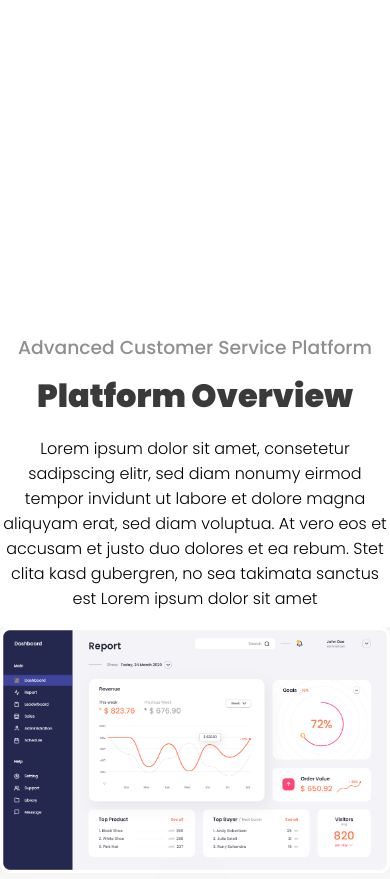
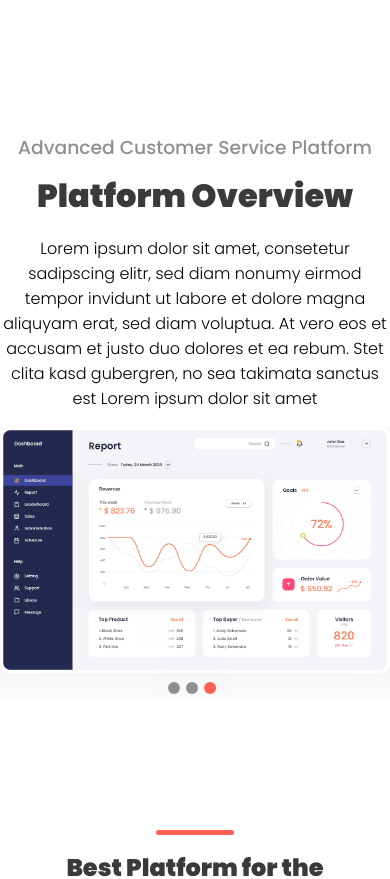
Before and after one commit to ahmedsameh74/stevdy, a React (Create React App) app: page / in a window 390 px wide. Shown: the part 3100-3979 px from the top of the page. Built offline with nearby package versions, Linux system fonts and the light colour scheme.

Commit message:
thats it

```diff
--- a/src/components/report/Report.css
+++ b/src/components/report/Report.css
@@ -75,7 +75,7 @@
 @media screen and (max-width: 768px) {
 
     .container {
-        margin-top: 850px;
+        margin-top: 650px;
         /* height: 80vh; */
     }
 
```
